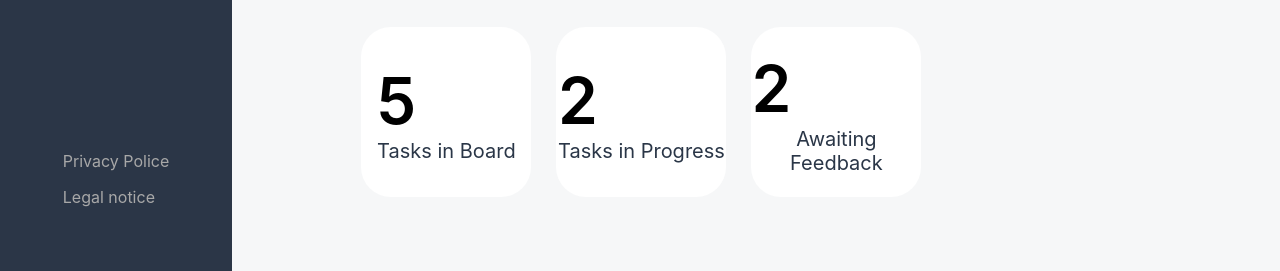
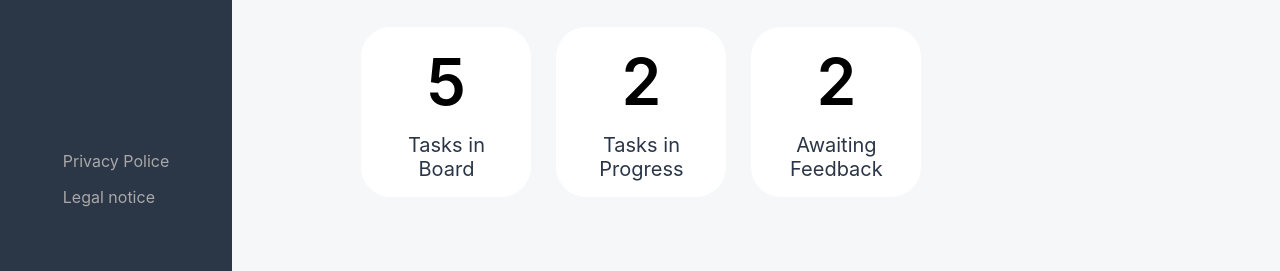
Before and after one commit to AljoschaNass/join, a plain HTML site: page html/summary.html in a window 1280 px wide. Shown: the part 753-1024 px from the top of the page. Drawn offline with Linux system fonts and the light colour scheme; a web font is replaced by a local one.

Commit message:
Summary: CSS style line 32

```diff
--- a/html/summary.html
+++ b/html/summary.html
@@ -47,7 +47,6 @@
                                 </div>
                                 <div class="summary_line">
                                     <div class="summary_card_large">
-
                                         <div class="summary_card_medium">
                                             <img class="summary_card_icon" src="../assets/img/icons/priority_urgent_red_circle.svg" alt="Urgent" />
                                             <div class="summary_card_content_medium">
@@ -64,19 +63,19 @@
                                 </div>
                                 <div class="summary_line">
                                     <div class="summary_card_small">
-                                        <div class="summary_card_content">
+                                        <div class="summary_card_content_small">
                                             <div class="summary_card_number">5</div>
                                             <div class="summary_card_title">Tasks in Board</div>
                                         </div>
                                     </div>
                                     <div class="summary_card_small">
-                                        <div class="summary_card_content">
+                                        <div class="summary_card_content_small">
                                             <div class="summary_card_number">2</div>
                                             <div class="summary_card_title">Tasks in Progress</div>
                                         </div>
                                     </div>
                                     <div class="summary_card_small">
-                                        <div class="summary_card_content">
+                                        <div class="summary_card_content_small">
                                             <div class="summary_card_number">2</div>
                                             <div class="summary_card_title">Awaiting Feedback</div>
                                         </div>
--- a/styles/summary.css
+++ b/styles/summary.css
@@ -108,6 +108,14 @@
     width: 170px;
 }
 
+.summary_card_content_small {
+    display: flex;
+    flex-direction: column;
+    justify-content: center;
+    align-items: center;
+    padding: 25px;
+    gap: 13px;}
+
 .summary_card_icon {
     width: 60px;
     height: 60px;
```
